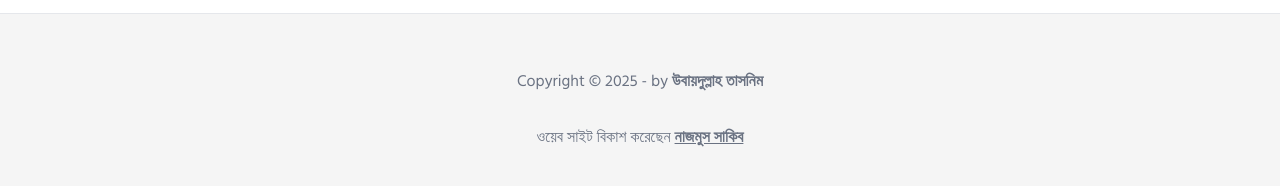
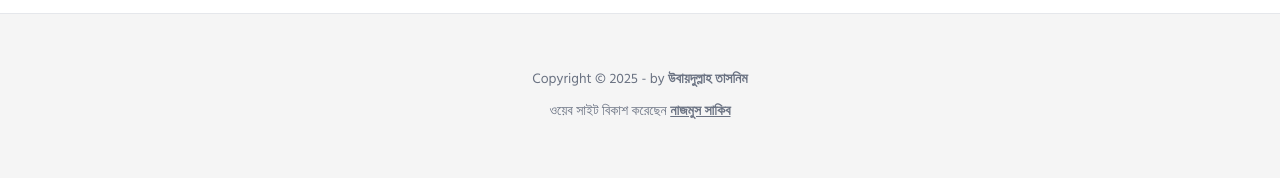
Before and after one commit to ubaydullahtasnimosd/client, a React (Vite) app: page / in a window 1280 px wide. Shown: the part 2153-2339 px from the top of the page. Built offline with nearby package versions, Linux system fonts and the light colour scheme; no server answers.

Commit message:
feat(Footer.jsx): text-sm & margin top 3

```diff
--- a/component/layout/Footer.jsx
+++ b/component/layout/Footer.jsx
@@ -11,13 +11,11 @@
   return (
     <footer className="relative p-10 bg-[#f5f5f5] dark:bg-gray-900 border-t border-gray-200 dark:border-gray-700">
       <div className="max-w-screen-xl mx-auto p-4 text-center">
-        <p className="text-md text-gray-500 dark:text-gray-400">
+        <p className="text-sm text-gray-500 dark:text-gray-400">
           Copyright &copy; {new Date().getFullYear()} - by <span className="font-bold">উবায়দুল্লাহ তাসনিম</span>
         </p>
-      </div>
-      <div className="max-w-screen-xl mx-auto p-4 text-center">
-        <p className="text-md text-gray-500 dark:text-gray-400">
-         ওয়েব সাইট বিকাশ করেছেন <a className="underline font-bold" href="https://nazmus-shakib.netlify.app/" target="_blank">নাজমুস সাকিব</a>
+        <p className="text-sm text-gray-500 mt-3 dark:text-gray-400">
+          ওয়েব সাইট বিকাশ করেছেন <a className="underline font-bold" href="https://nazmus-shakib.netlify.app/" target="_blank">নাজমুস সাকিব</a>
         </p>
       </div>
 
```
